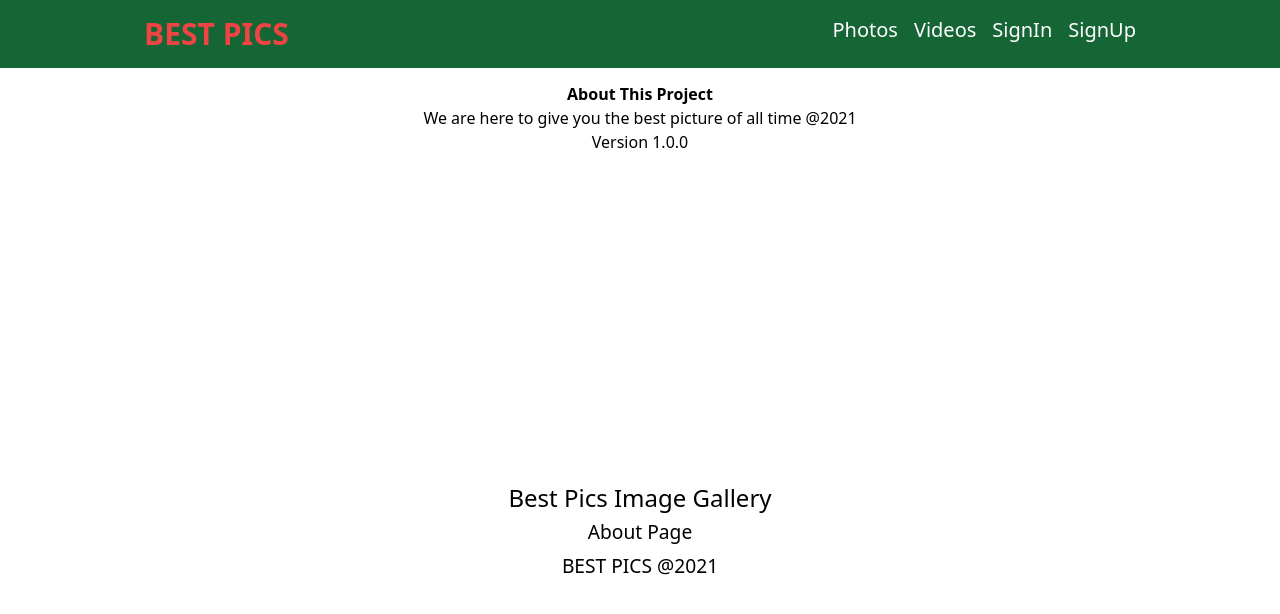
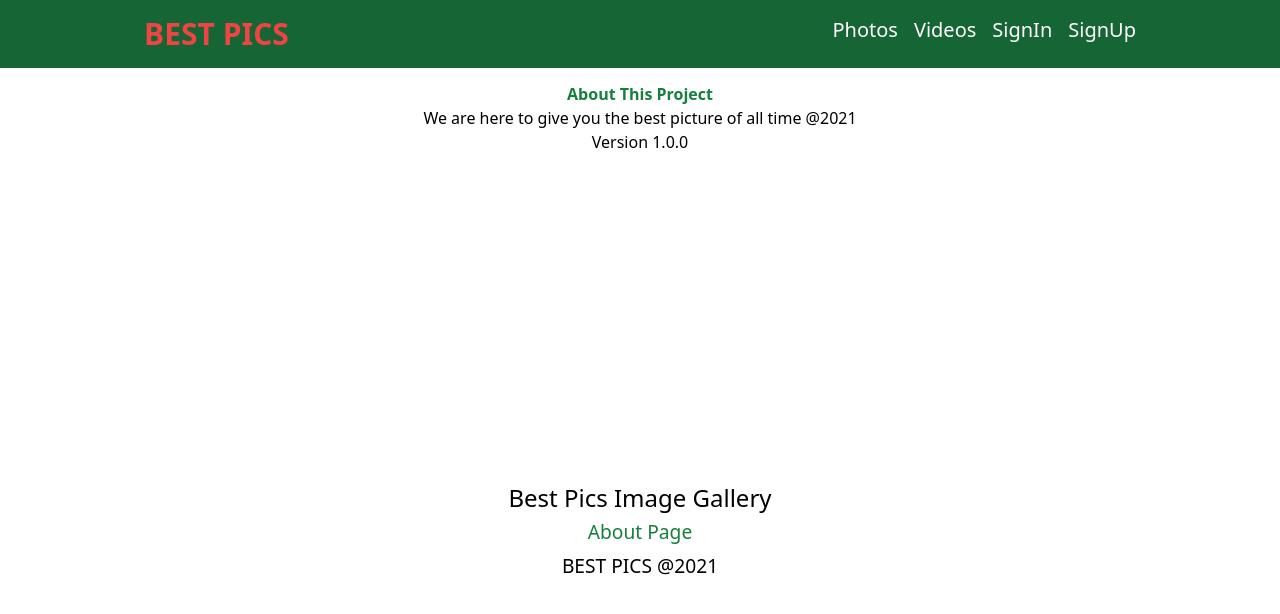
Before and after one commit to Tosinkoa/Best-Pics, a Next.js app: page /about in a window 1280 px wide. Shown: the top 614 px of the page. Built offline with nearby package versions, Linux system fonts and the light colour scheme.

Commit message:
Fetched data

```diff
--- a/components/Footer.js
+++ b/components/Footer.js
@@ -6,7 +6,7 @@ export default function Footer() {
       <h1>Best Pics Image Gallery</h1>
       <small>
         <Link href='/about'>
-          <a>About Page</a>
+          <a className='text-green-700'>About Page</a>
         </Link>
       </small>
       <p>
--- a/package.json
+++ b/package.json
@@ -2,7 +2,7 @@
   "name": "practice-project",
   "private": true,
   "scripts": {
-    "dev": "next dev",
+    "dev": "npm run watch && next dev",
     "build": "next build",
     "start": "next start",
     "lint": "next lint"
--- a/pages/index.js
+++ b/pages/index.js
@@ -1,20 +1,19 @@
 import Layout from '../components/Layout';
+import Image from 'next/image';
 
-export default function Home() {
-  return (
-    <Layout>
-      <h1>Home</h1>
-    </Layout>
-  );
+export default function Home({ data }) {
+  console.log(data);
+
+  return <Layout>Pictures</Layout>;
 }
 
 export const getServerSideProps = async () => {
-  const res = await fetch(
-    'https://pixabay.com/api/?key=24906737-e779d7650b85ce968ac3f7b79'
-  );
-  const data = await res.json;
+  const key = '24906737-e779d7650b85ce968ac3f7b79';
+  const query = 'yellow+flower';
+  const res = await fetch(`https://pixabay.com/api/?key=${key}&${query}`);
+  const data = await res.json();
 
   return {
-    props: {},
+    props: { data },
   };
 };
--- a/styles/globals.css
+++ b/styles/globals.css
@@ -29,5 +29,5 @@
   @apply text-center mt-3.5;
 }
 .aboutheader {
-  @apply font-bold;
+  @apply font-bold text-green-700;
 }
--- a/tailwind.config.js
+++ b/tailwind.config.js
@@ -1,4 +1,5 @@
 module.exports = {
+  mode: 'jit',
   content: ['./pages/**/*.{js,ts,jsx}', './components/**/*.{js,ts,jsx}'],
   theme: {
     extend: {},
```
